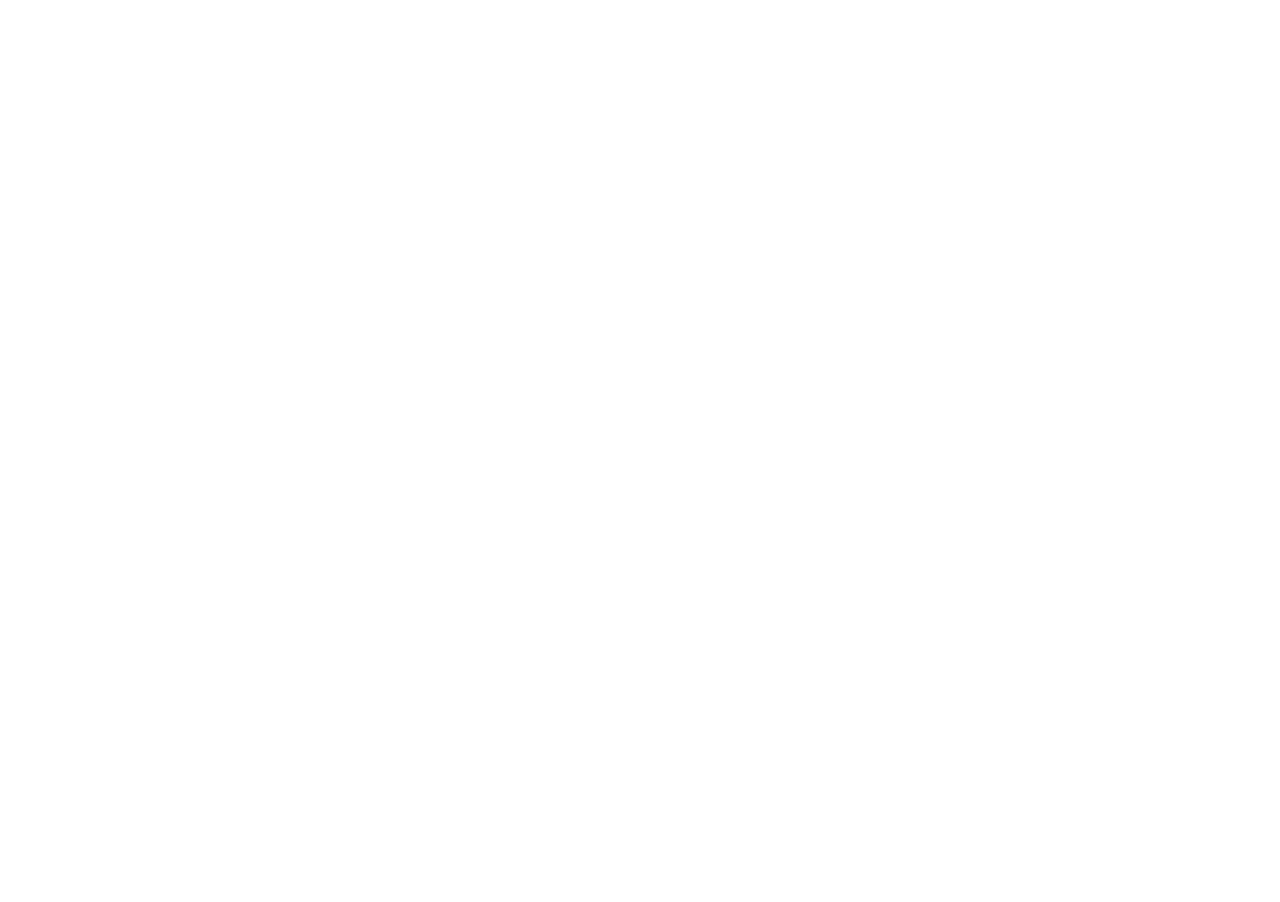
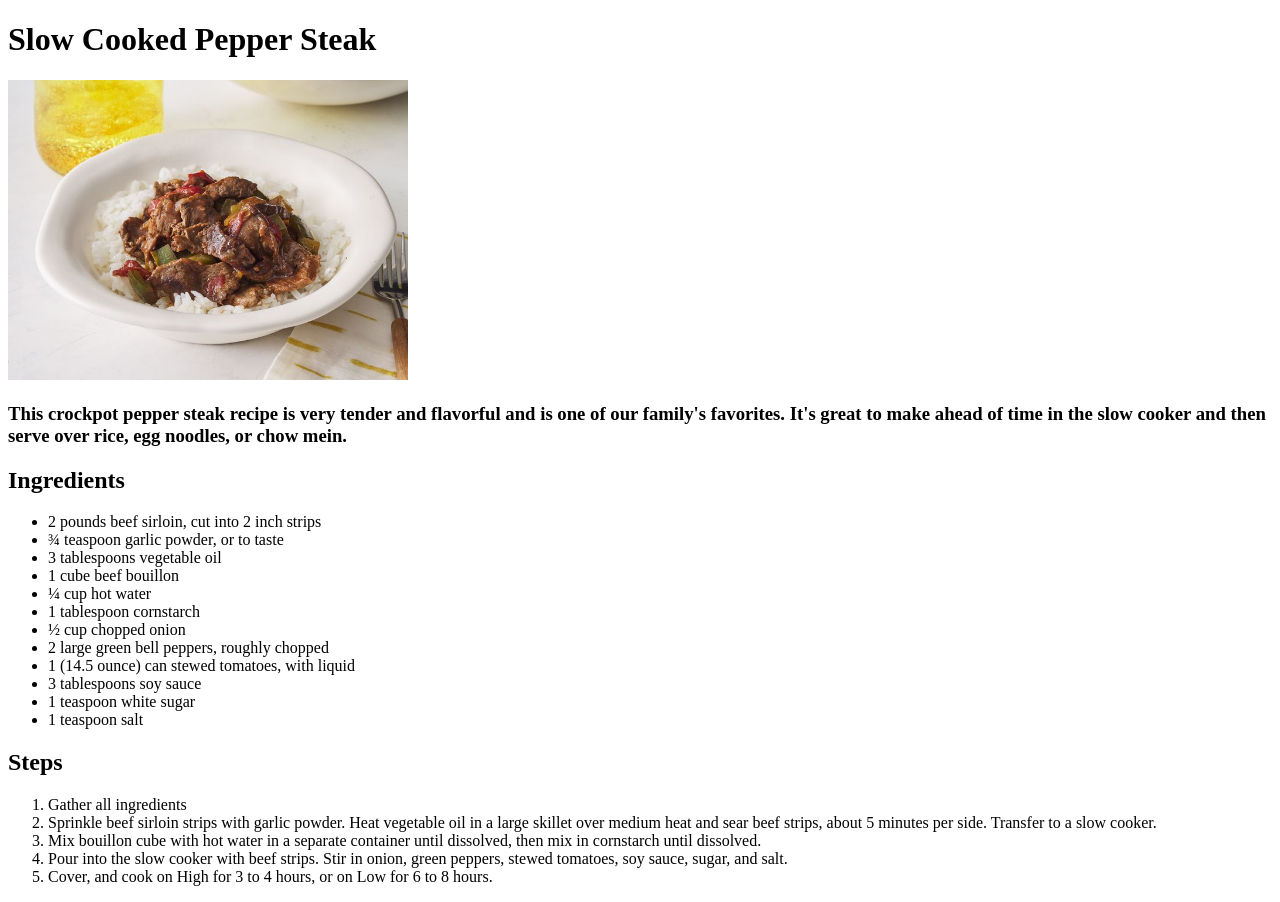
Before and after one commit to erickxcruz/odin-recipes, a plain HTML site: page recipes/slowcookerpeppersteak.html in a window 1280 px wide. Before the commit the page ends 800 px from the top, so only its background shows below. Drawn offline with Linux system fonts and the light colour scheme.

Commit message:
Added another recipe and added descriptions for recipes

```diff
--- a/recipes/slowcookerpeppersteak.html
+++ b/recipes/slowcookerpeppersteak.html
@@ -3,9 +3,38 @@
 <head>
     <meta charset="UTF-8">
     <meta name="viewport" content="width=device-width, initial-scale=1.0">
-    <title>Document</title>
+    <title>Slow Cooked Pepper Steak</title>
 </head>
 <body>
+    <h1> Slow Cooked Pepper Steak</h1>
+    <img src="../images/slowcookedps.jpeg" alt="Slow Cooked Pepper Steak served with rice" width="400" height="300">
+    <h3><p>This crockpot pepper steak recipe is very tender and flavorful and is one of our family's favorites. It's great to make ahead of time in the slow cooker and then serve over rice, egg noodles, or chow mein.</p></h3>
 
+    <h2>Ingredients</h2>
+
+    <ul>
+        <li>2 pounds beef sirloin, cut into 2 inch strips</li>
+        <li>¾ teaspoon garlic powder, or to taste</li>
+        <li>3 tablespoons vegetable oil</li>
+        <li>1 cube beef bouillon</li>
+        <li>¼ cup hot water</li>
+        <li>1 tablespoon cornstarch</li>
+        <li>½ cup chopped onion</li>
+        <li>2 large green bell peppers, roughly chopped</li>
+        <li>1 (14.5 ounce) can stewed tomatoes, with liquid</li>
+        <li>3 tablespoons soy sauce</li>
+        <li>1 teaspoon white sugar</li>
+        <li>1 teaspoon salt</li>
+    </ul>
+
+    <h2>Steps</h2>
+
+    <ol>
+        <li>Gather all ingredients</li>
+        <li>Sprinkle beef sirloin strips with garlic powder. Heat vegetable oil in a large skillet over medium heat and sear beef strips, about 5 minutes per side. Transfer to a slow cooker.</li>
+        <li>Mix bouillon cube with hot water in a separate container until dissolved, then mix in cornstarch until dissolved.</li>
+        <li>Pour into the slow cooker with beef strips. Stir in onion, green peppers, stewed tomatoes, soy sauce, sugar, and salt.</li>
+        <li>Cover, and cook on High for 3 to 4 hours, or on Low for 6 to 8 hours.</li>
+    </ol>
 </body>
 </html>
```
Also changed, not shown: index.html (+1 -1 lines), recipes/buffalochickendip.html (+2 -2 lines), recipes/warmberrycompote.html (+1 -0 lines), images/slowcookedps.jpeg (added).
